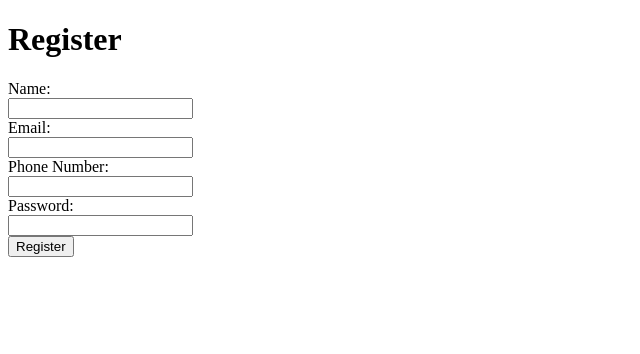
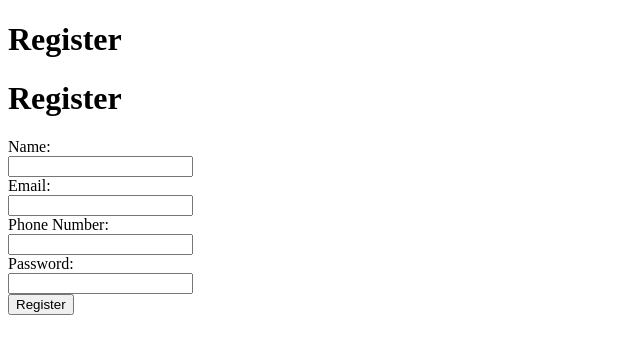
Before and after one commit to nidhiagrawal1710/task, a Flask app: page /register in a window 1280 px wide. Shown: the top 354 px of the page, without its empty margins (0-640 px from the left). Run offline with Flask 3, Linux system fonts and the light colour scheme.

Commit message:
Update register.html

```diff
--- a/task/templates/register.html
+++ b/task/templates/register.html
@@ -6,6 +6,7 @@
 </head>
 
 <body>
+    <h1>Register</h1>
     <h1>Register</h1>
     <form action="" method="post">
         <label for="name">Name:</label><br>
```
